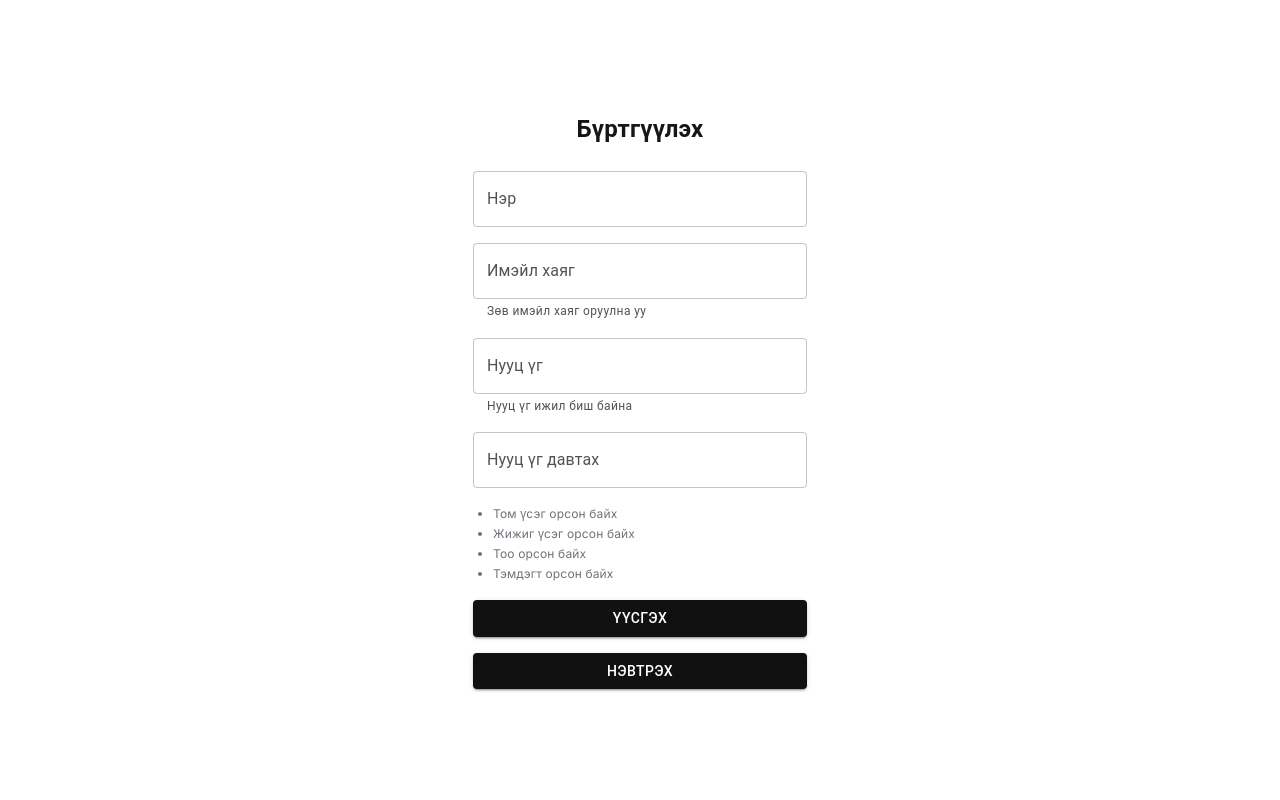
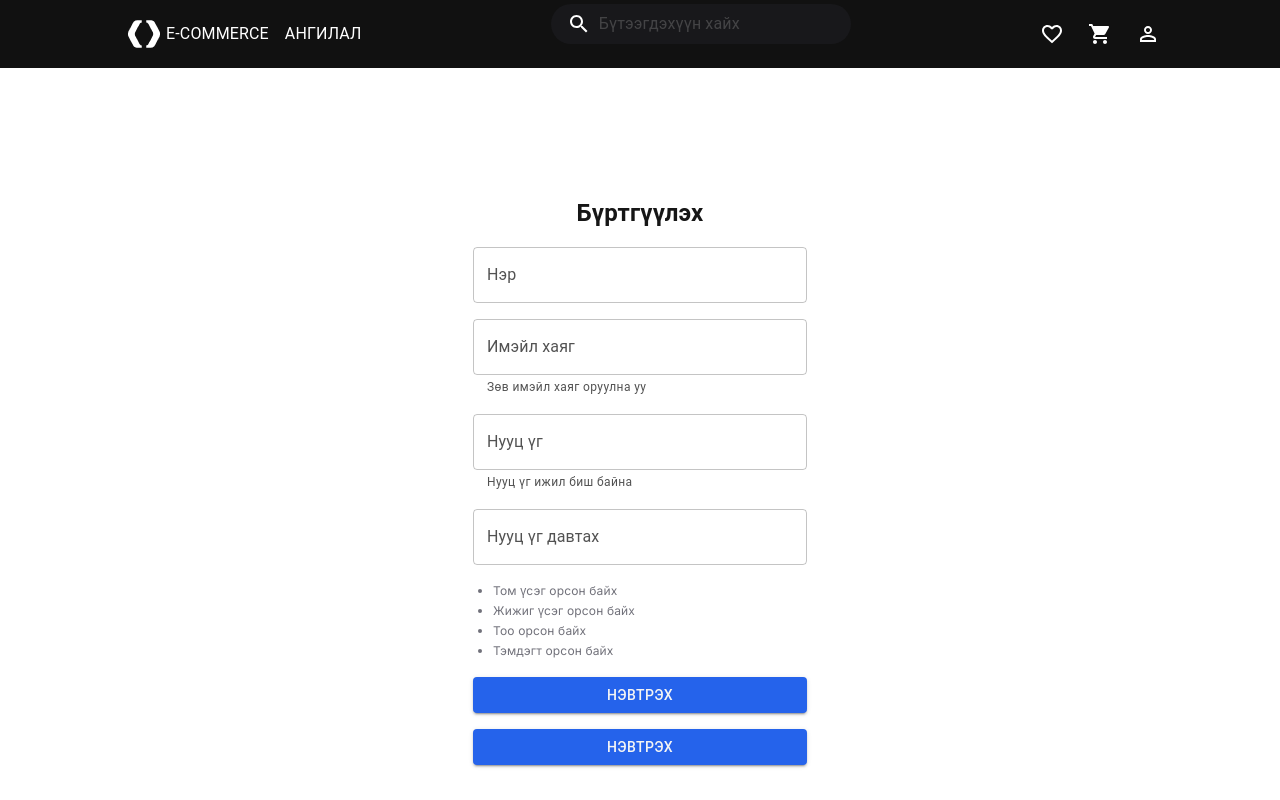
Before and after one commit to leap-1e-team1/E-COMMERCE, a Next.js app in the folder front-end/: page /register in a window 1280 px wide. Shown: the top 800 px of the page. Built offline with nearby package versions, Linux system fonts and the light colour scheme.

Commit message:
41 fe signuppart2 (#44)
* asd

* signup

---------

Co-authored-by: 24LU1697 24LU1697 <24LU1697@G302-CC0111.local>

```diff
--- a/front-end/src/app/globals.css
+++ b/front-end/src/app/globals.css
@@ -3,6 +3,11 @@
 * {
   font-family: "Inter", sans-serif;
 }
+
+/* body {
+  min-height: 100vw;
+  overflow-x: hidden;
+} */
 
 /* :root {
   --background: #ffffff;
--- a/front-end/src/app/layout.tsx
+++ b/front-end/src/app/layout.tsx
@@ -2,6 +2,9 @@ import type { Metadata } from "next";
 import localFont from "next/font/local";
 import "./globals.css";
 import { MuiProvider } from "@/provider/MuiProvider";
+import { Header } from "@/components/Header";
+import { Footer } from "@/components/Footer";
+import { Box } from "@mui/material";
 
 const geistSans = localFont({
   src: "./fonts/GeistVF.woff",
@@ -27,7 +30,21 @@ export default function RootLayout({
   return (
     <html lang="en">
       <body className={`${geistSans.variable} ${geistMono.variable}`}>
-        <MuiProvider>{children}</MuiProvider>
+        <MuiProvider>
+          <Box
+            sx={{
+              display: "flex",
+              flexDirection: "column",
+              minHeight: "100vh",
+            }}
+          >
+            <Header />
+            <Box component="main" sx={{ flex: 1, mt: "95px" }}>
+              {children}
+            </Box>
+            <Footer />
+          </Box>
+        </MuiProvider>
       </body>
     </html>
   );
--- a/front-end/src/app/login/page.tsx
+++ b/front-end/src/app/login/page.tsx
@@ -12,7 +12,7 @@ export default function Login() {
         display: "flex",
         justifyContent: "center",
         alignItems: "center",
-        height: "100vh",
+        mt: "108px",
       }}
     >
       <Typography color="primary.main" sx={{ fontSize: "24px" }}>
--- a/front-end/src/app/page.tsx
+++ b/front-end/src/app/page.tsx
@@ -1,10 +1,10 @@
 "use client";
-import { Typography } from "@mui/material";
+import { Stack, Typography } from "@mui/material";
 
 export default function Home() {
   return (
-    <>
+    <Stack sx={{ minHeight: "100vh" }}>
       <Typography color="error">Temdeg orsn baih ystoi</Typography>
-    </>
+    </Stack>
   );
 }
--- a/front-end/src/app/register/page.tsx
+++ b/front-end/src/app/register/page.tsx
@@ -9,8 +9,9 @@ const Register = () => {
     <Stack
       alignItems={"center"}
       justifyContent={"center"}
-      sx={{ height: "100vh" }}
-      gap={"24px"}
+      gap={"16px"}
+      mt={"100px"}
+      mb={"100px"}
     >
       <Typography color="text" fontSize={"24px"} fontWeight={"600"}>
         Бүртгүүлэх
@@ -99,26 +100,22 @@ const Register = () => {
           </ListItem>
         </List>
         <CustomButton
-          text="Үүсгэх"
-          bgColor=""
-          hoverColor=""
-          height=""
-          border=""
-          textColor=""
-          handleClick={() => {
-            console.log("Asd");
-          }}
+          text="Нэвтрэх"
+          textColor="background.paper"
+          handleClick={() => console.log("Button clicked!")}
+          bgColor="secondary.main"
+          hoverColor="primary.main"
+          height="36px"
+          border="secondary.main"
         />
         <CustomButton
           text="Нэвтрэх"
-          bgColor=""
-          hoverColor=""
-          height=""
-          border=""
-          textColor=""
-          handleClick={() => {
-            console.log("Asd");
-          }}
+          textColor="background.paper"
+          handleClick={() => console.log("Button clicked!")}
+          bgColor="secondary.main"
+          hoverColor="primary.main"
+          height="36px"
+          border="secondary.main"
         />
       </Stack>
     </Stack>
--- a/front-end/src/components/Footer.tsx
+++ b/front-end/src/components/Footer.tsx
@@ -14,9 +14,12 @@ export const Footer = () => {
       bgcolor={"primary.main"}
       sx={{
         display: "flex",
+        position: "relative",
+        bottom: 0,
         width: "100%",
         justifyContent: "center",
-      }}>
+      }}
+    >
       <Stack
         bgcolor={"primary.main"}
         color={"primary.contrastText"}
@@ -27,17 +30,20 @@ export const Footer = () => {
           display: "flex",
           alignItems: "center",
           justifyContent: "center",
-        }}>
+        }}
+      >
         <Stack
           flexDirection={"row"}
-          sx={{ width: "1040px", justifyContent: "space-between" }}>
+          sx={{ width: "1040px", justifyContent: "space-between" }}
+        >
           <Stack sx={{ display: "flex", height: "34px", width: "52px" }}>
             <img src="./Pineconehome-Logo.png" alt="" />
           </Stack>
           <Stack flexDirection={"row"} sx={{ gap: "38px" }}>
             <Stack
               flexDirection={"row"}
-              sx={{ gap: "20px", alignItems: "center" }}>
+              sx={{ gap: "20px", alignItems: "center" }}
+            >
               <Stack
                 sx={{
                   border: "solid 1px #353535",
@@ -46,7 +52,8 @@ export const Footer = () => {
                   justifyContent: "center",
                   alignItems: "center",
                   borderRadius: "50px",
-                }}>
+                }}
+              >
                 {" "}
                 <LocalPhoneIcon />
               </Stack>
@@ -55,7 +62,8 @@ export const Footer = () => {
             </Stack>
             <Stack
               flexDirection={"row"}
-              sx={{ gap: "20px", alignItems: "center" }}>
+              sx={{ gap: "20px", alignItems: "center" }}
+            >
               <Stack
                 sx={{
                   border: "solid 1px #353535",
@@ -64,7 +72,8 @@ export const Footer = () => {
                   justifyContent: "center",
                   alignItems: "center",
                   borderRadius: "50px",
-                }}>
+                }}
+              >
                 {" "}
                 <MailOutlineIcon />
               </Stack>
@@ -74,10 +83,12 @@ export const Footer = () => {
         </Stack>
         <Stack
           bgcolor={"primary.contrastText"}
-          sx={{ height: "1.5px", width: "1040px", opacity: "10%" }}></Stack>
+          sx={{ height: "1.5px", width: "1040px", opacity: "10%" }}
+        ></Stack>
         <Stack
           flexDirection={"row"}
-          sx={{ width: "1040px", justifyContent: "space-between" }}>
+          sx={{ width: "1040px", justifyContent: "space-between" }}
+        >
           <Stack>© 2024 Ecommerce MN</Stack>
           <Stack flexDirection={"row"} sx={{ gap: "26px" }}>
             {" "}
--- a/front-end/src/components/ForgetPassword.tsx
+++ b/front-end/src/components/ForgetPassword.tsx
@@ -44,7 +44,6 @@ export default function ForgetPass() {
           fontSize: 14,
           fontFamily: "Inter",
           fontWeight: 500,
-          marginBottom: "540px",
         }}
       >
         <CustomButton
--- a/front-end/src/components/Header.tsx
+++ b/front-end/src/components/Header.tsx
@@ -1,39 +1,67 @@
-"use client"
+"use client";
 
-
-import Box from '@mui/material/Box';
-import { ImageList, Stack, Typography } from "@mui/material"
-import Link from 'next/link';
-import { Search } from './Search';
-import FavoriteBorderIcon from '@mui/icons-material/FavoriteBorder';
-import LocalGroceryStoreIcon from '@mui/icons-material/LocalGroceryStore';
-import PersonOutlineIcon from '@mui/icons-material/PersonOutline';
+import Box from "@mui/material/Box";
+import { ImageList, Stack, Typography } from "@mui/material";
+import Link from "next/link";
+import { Search } from "./Search";
+import FavoriteBorderIcon from "@mui/icons-material/FavoriteBorder";
+import LocalGroceryStoreIcon from "@mui/icons-material/LocalGroceryStore";
+import PersonOutlineIcon from "@mui/icons-material/PersonOutline";
 
 export const Header = () => {
   return (
     <div>
-      <Box sx={{ width: "100%",  bgcolor: "primary.main", gap: "12px", paddingY: "16px", paddingX: "24px" }}>
-        <Stack direction="row" sx={{ justifyContent: "space-between", paddingLeft: "8px" }}>
-          <Stack  direction="row" alignItems="center" justifyContent={'center'}  sx={{  gap: "16px", }}>
-            <Stack  direction="row" alignItems="center" sx={{ gap: "6px" }}>
+      <Box
+        sx={{
+          display: "flex",
+          width: "100%",
+          position: "fixed",
+          top: 0,
+          bgcolor: "primary.main",
+          gap: "12px",
+          zIndex: 100,
+          height: "68px",
+          alignItems: "center",
+          justifyContent: "center",
+        }}
+      >
+        <Stack
+          direction="row"
+          sx={{
+            width: "1040px",
+            justifyContent: "space-between",
+            paddingLeft: "8px",
+          }}
+        >
+          <Stack
+            direction="row"
+            alignItems="center"
+            justifyContent={"center"}
+            sx={{ gap: "16px" }}
+          >
+            <Stack direction="row" alignItems="center" sx={{ gap: "6px" }}>
               <ImageList sx={{ width: "32px", height: "27.39px" }}>
-                <img src="/Vector.png" alt="" /></ImageList>
-              <Typography sx={{color:"primary.contrastText"}} >E-COMMERCE</Typography>
+                <img src="/Vector.png" alt="" />
+              </ImageList>
+              <Typography sx={{ color: "primary.contrastText" }}>
+                E-COMMERCE
+              </Typography>
             </Stack>
             <Link style={{ textDecoration: "none" }} href="./">
-            <Typography sx={{color:"primary.contrastText"}}>АНГИЛАЛ</Typography></Link>
-
+              <Typography sx={{ color: "primary.contrastText" }}>
+                АНГИЛАЛ
+              </Typography>
+            </Link>
           </Stack>
           <Search />
 
-          <Stack direction="row" alignItems="center" sx={{gap:"24px"}}>
-               <FavoriteBorderIcon sx={{color:"white"}}/>
-               < LocalGroceryStoreIcon  sx={{color:"white"}}/>
-               <PersonOutlineIcon sx={{color:"white"}}/>
+          <Stack direction="row" alignItems="center" sx={{ gap: "24px" }}>
+            <FavoriteBorderIcon sx={{ color: "white" }} />
+            <LocalGroceryStoreIcon sx={{ color: "white" }} />
+            <PersonOutlineIcon sx={{ color: "white" }} />
           </Stack>
         </Stack>
       </Box>
-
     </div>
   );
 };
```
